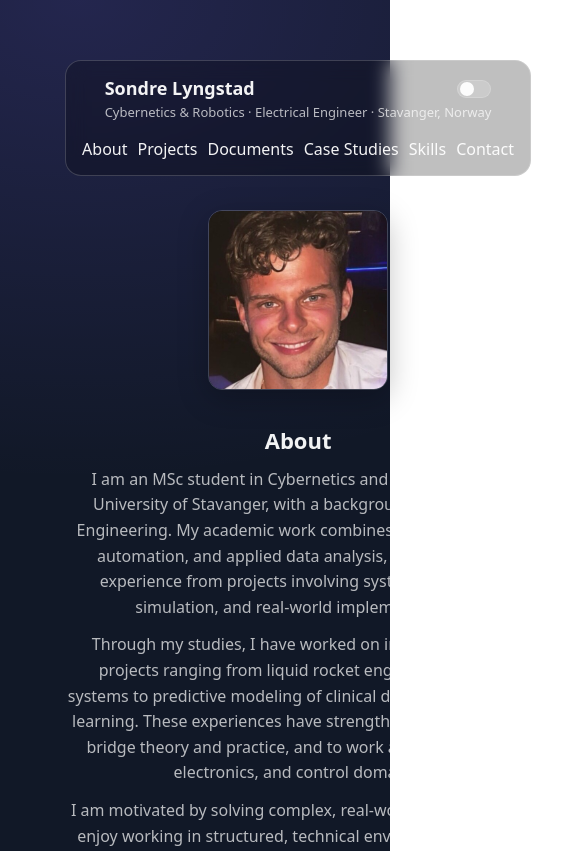
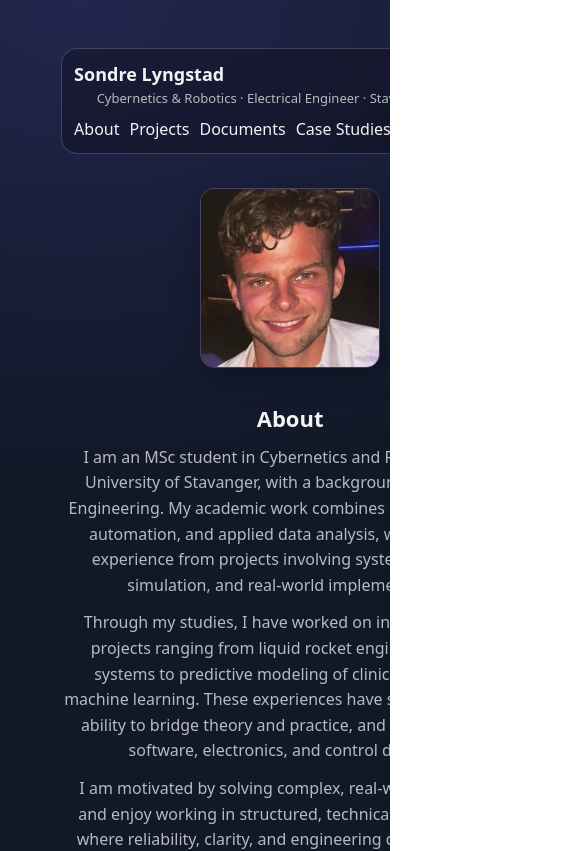
Before and after one commit to solyn00/sondre-portfolio, a Vue app: page / in a window 390 px wide. Shown: the top 851 px of the page, 581 px wide, since content can reach past the window. Built offline with nearby package versions, Linux system fonts and the light colour scheme.

Commit message:
fix iphone view

```diff
--- a/src/App.vue
+++ b/src/App.vue
@@ -409,6 +409,11 @@ onBeforeUnmount(() => {
   --muted: rgba(255, 255, 255, 0.70);
 }
 
+
+.brand .title {
+  overflow-wrap: anywhere;
+}
+
 .brandTop {
   display: flex;
   align-items: center;
@@ -446,51 +451,9 @@ onBeforeUnmount(() => {
   font-weight: 650;
 }
 
-@media (max-width: 860px) {
-  .docCard { grid-column: span 12; }
-}
 
-@media (max-width: 600px) {
-  .page {
-    width: 100%;
-    padding: 16px 14px 28px;
-  }
 
-  .header {
-    flex-direction: column;
-    align-items: stretch;
-    gap: 10px;
-    padding: 12px;
-  }
 
-  .brandTop {
-    justify-content: space-between;
-  }
-
-  .brand .name {
-    font-size: 16px;
-  }
-
-  .brand .title {
-    font-size: 12px;
-    line-height: 1.3;
-  }
-
-  .nav {
-    width: 100%;
-    justify-content: flex-start;
-    gap: 12px;
-  }
-
-  .main {
-    padding-top: 14px;
-  }
-
-  .profileImage {
-    width: 150px;
-    height: 150px;
-  }
-}
 
 /* Switch container */
 .themeSwitch {
@@ -674,12 +637,6 @@ body.light .themeSwitch .slider {
   padding-top: 16px;
 }
 
-@media (max-width: 600px) {
-  .page {
-    width: 100%;
-    padding: 16px 14px 28px;
-  }
-
   .header {
     position: relative;     /* avoid sticky quirks on iOS */
     top: 0;
@@ -708,7 +665,7 @@ body.light .themeSwitch .slider {
     justify-content: flex-start;
     gap: 12px;
   }
-}
+
 
 * { box-sizing: border-box; }
 html {
@@ -806,10 +763,6 @@ h3 { margin: 0 0 10px; font-size: 16px; }
   flex-direction: column;
 }
 
-@media (max-width: 860px) {
-  .card { grid-column: span 12; }
-  .header { position: relative; top: 0; }
-}
 
 .tags { display: flex; flex-wrap: wrap; gap: 8px; margin-top: 12px; }
 .tag {
@@ -833,9 +786,7 @@ h3 { margin: 0 0 10px; font-size: 16px; }
   margin-top: 8px;
 }
 .caseGrid > div { grid-column: span 4; }
-@media (max-width: 860px) {
-  .caseGrid > div { grid-column: span 12; }
-}
+
 
 .kicker {
   font-size: 12px;
@@ -898,4 +849,41 @@ h3 { margin: 0 0 10px; font-size: 16px; }
 
 
 .footer { padding-top: 18px; }
+
+/* iPhone: prevent any horizontal overflow that triggers "zoomed" initial scale */
+html, body {
+  width: 100%;
+  overflow-x: clip; /* better than hidden on iOS */
+}
+
+/* Mobile header layout */
+@media (max-width: 600px) {
+  .page {
+    width: 100%;
+    padding: 16px 14px 28px;
+  }
+
+  .header {
+    position: relative; /* disable sticky on iPhone */
+    top: 0;
+    flex-direction: column;
+    align-items: stretch;
+    gap: 10px;
+    padding: 12px;
+    backdrop-filter: none;
+  }
+
+  .brandTop {
+    justify-content: space-between;
+  }
+
+  .nav {
+    width: 100%;
+    justify-content: flex-start;
+  }
+
+  .brand .title {
+    overflow-wrap: anywhere;
+  }
+}
 </style>
```
